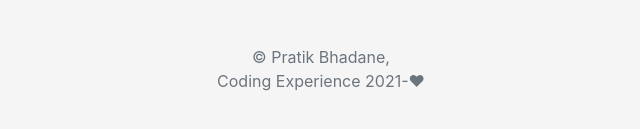
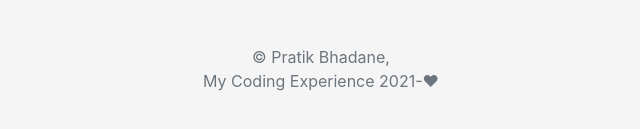
Before and after one commit to pratikbhadane24/My-Newsletter, a website: page signup.html in a window 1280 px wide. Shown: the part 593-722 px from the top of the page, 319-959 px from the left. Drawn offline with nearby package versions, Linux system fonts and the light colour scheme.

Commit message:
Update signup.html

```diff
--- a/signup.html
+++ b/signup.html
@@ -33,7 +33,7 @@
         <input name="email" type="email" id="inputEmail" class="form-control" placeholder="Email address" required autofocus>
 
         <button class="btn btn-lg btn-dark btn-block" type="submit">Sign Up</button>
-        <p class="mt-5 mb-3 text-muted">&copy; Pratik Bhadane,<br> Coding Experience 2021-❤</p>
+        <p class="mt-5 mb-3 text-muted">&copy; Pratik Bhadane,<br>My Coding Experience 2021-❤</p>
     </form>
 </body>
 
```
